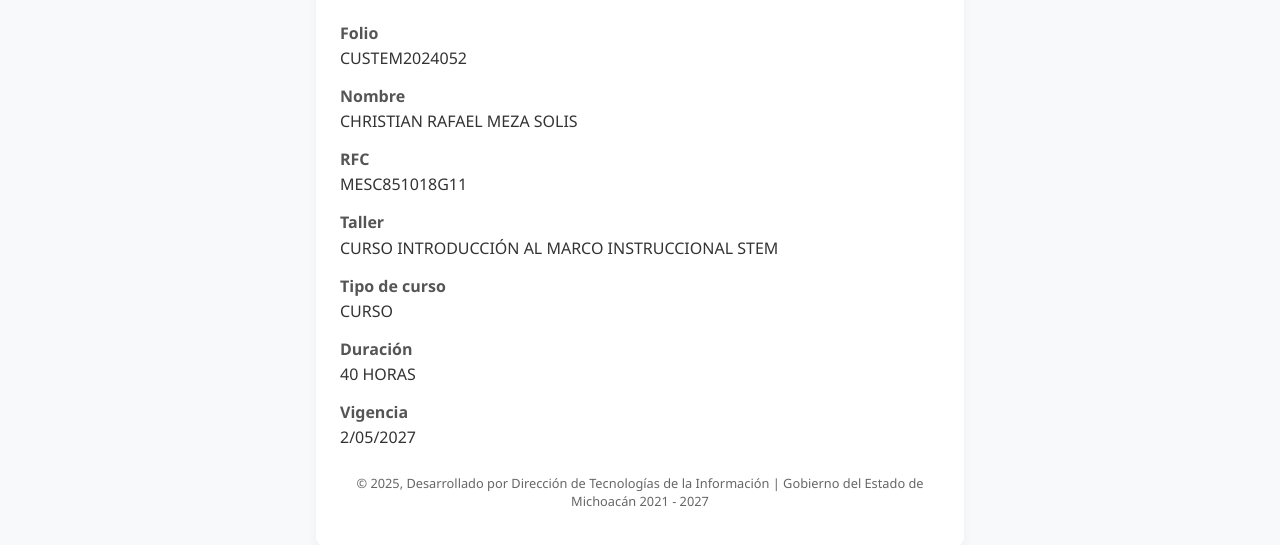
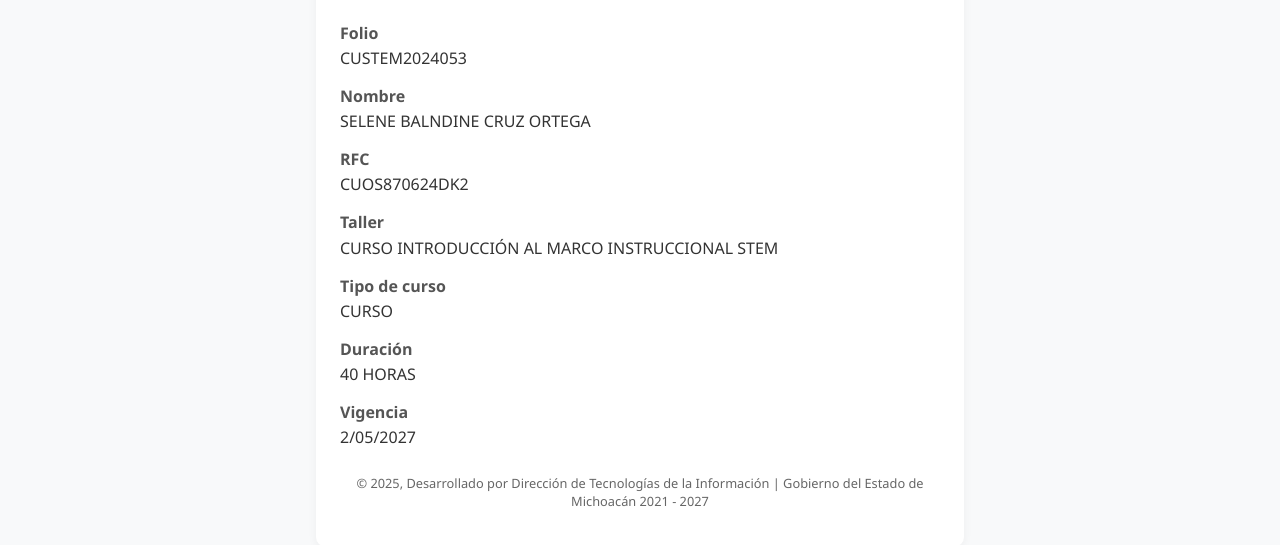
Before and after one commit to Chrisms85/reconocimientos, a plain HTML site: page index.html in a window 1280 px wide. Shown: the part 207-752 px from the top of the page. Drawn offline with Linux system fonts and the light colour scheme.

Commit message:
Add files via upload

```diff
--- a/index.html
+++ b/index.html
@@ -77,15 +77,15 @@
 
         <div class="field">
             <span>Folio</span>
-            CUSTEM2024052
+            CUSTEM2024053
         </div>
         <div class="field">
             <span>Nombre</span>
-            CHRISTIAN RAFAEL MEZA SOLIS
+            SELENE BALNDINE CRUZ ORTEGA
         </div>
         <div class="field">
             <span>RFC</span>
-            MESC851018G11
+            CUOS870624DK2
         </div>
         <div class="field">
             <span>Taller</span>
```
